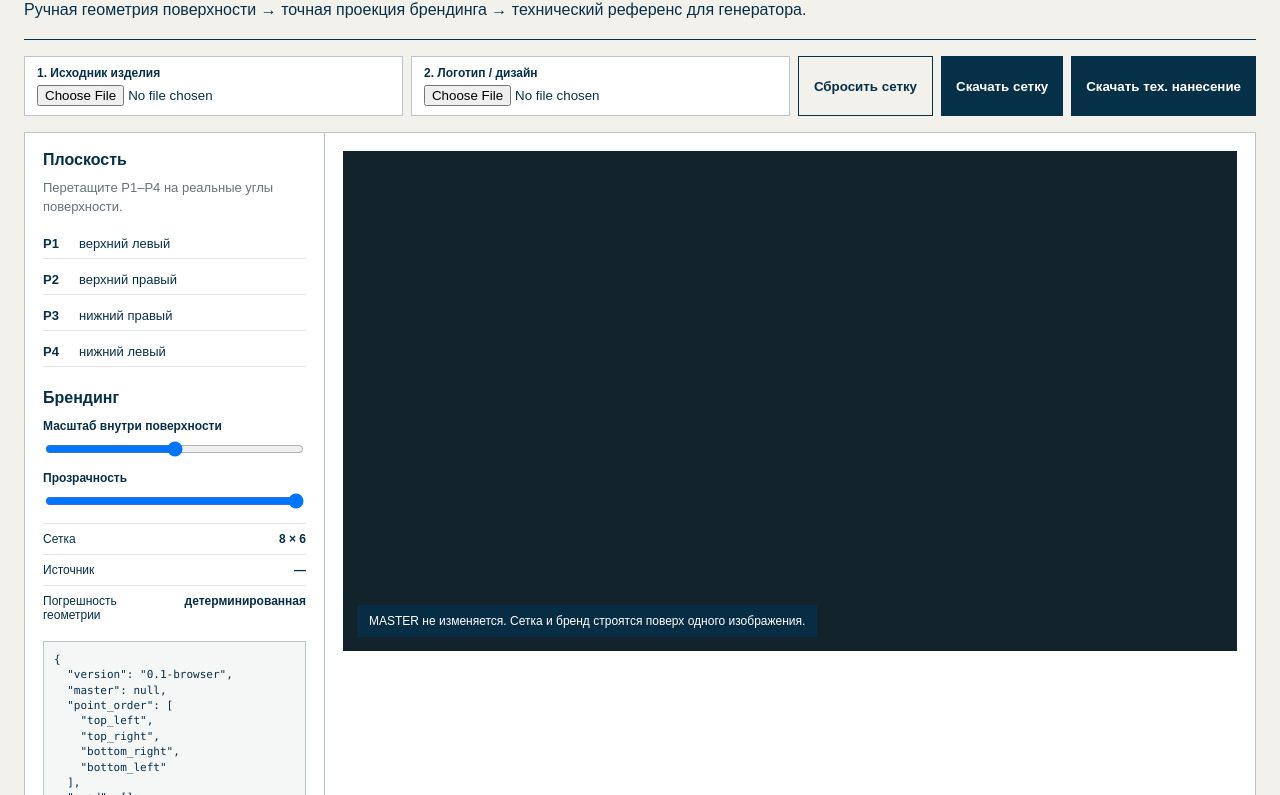
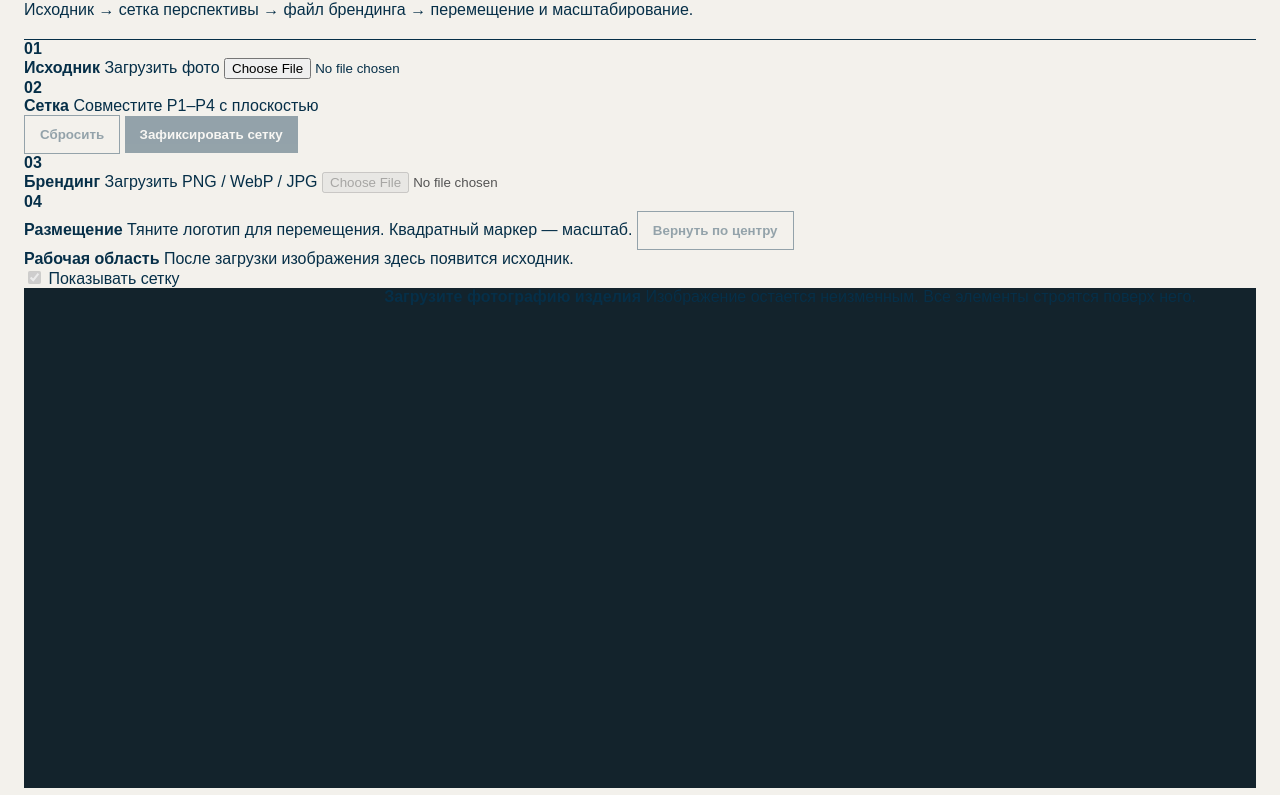
Before and after one commit to Kontrakevich/MarinsFasad, a plain HTML site: page brand-apply-studio/index.html in a window 1280 px wide. Shown: the part 111-906 px from the top of the page. Drawn offline with Linux system fonts and the light colour scheme.

Commit message:
Simplify Brand Apply Studio to four-step manual editor

```diff
--- a/brand-apply-studio/index.html
+++ b/brand-apply-studio/index.html
@@ -3,96 +3,87 @@
 <head>
   <meta charset="utf-8">
   <meta name="viewport" content="width=device-width,initial-scale=1">
-  <title>Brand Apply Studio — Perspective Lock</title>
-  <link rel="stylesheet" href="./styles.css?v=0.1.0">
+  <title>Brand Apply Studio — ручное нанесение бренда</title>
+  <link rel="stylesheet" href="./styles.css?v=0.2.0">
 </head>
 <body>
 <main>
   <header>
     <div>
-      <small>BRAND APPLY STUDIO · MVP 0.1</small>
-      <h1>Perspective Lock</h1>
-      <p>Ручная геометрия поверхности → точная проекция брендинга → технический референс для генератора.</p>
+      <small>BRAND APPLY STUDIO · MVP 0.2</small>
+      <h1>Ручное нанесение бренда</h1>
+      <p>Исходник → сетка перспективы → файл брендинга → перемещение и масштабирование.</p>
     </div>
-    <div id="status" class="status">Ожидание исходника</div>
+    <div id="status" class="status">1. Загрузите исходник</div>
   </header>
 
-  <section class="toolbar">
-    <label class="upload">
-      <span>1. Исходник изделия</span>
-      <input id="sourceFile" type="file" accept="image/*">
-    </label>
-    <label class="upload">
-      <span>2. Логотип / дизайн</span>
-      <input id="designFile" type="file" accept="image/png,image/webp,image/jpeg">
-    </label>
-    <button id="resetGrid" class="ghost">Сбросить сетку</button>
-    <button id="exportGuide">Скачать сетку</button>
-    <button id="exportComposite">Скачать тех. нанесение</button>
+  <section class="steps">
+    <div class="step active" id="step1">
+      <b>01</b>
+      <div>
+        <strong>Исходник</strong>
+        <label class="file-button">
+          Загрузить фото
+          <input id="sourceFile" type="file" accept="image/*">
+        </label>
+      </div>
+    </div>
+
+    <div class="step" id="step2">
+      <b>02</b>
+      <div>
+        <strong>Сетка</strong>
+        <span>Совместите P1–P4 с плоскостью</span>
+        <div class="step-actions">
+          <button id="resetGrid" class="ghost" disabled>Сбросить</button>
+          <button id="lockGrid" disabled>Зафиксировать сетку</button>
+        </div>
+      </div>
+    </div>
+
+    <div class="step" id="step3">
+      <b>03</b>
+      <div>
+        <strong>Брендинг</strong>
+        <label class="file-button disabled" id="designLabel">
+          Загрузить PNG / WebP / JPG
+          <input id="designFile" type="file" accept="image/png,image/webp,image/jpeg" disabled>
+        </label>
+      </div>
+    </div>
+
+    <div class="step" id="step4">
+      <b>04</b>
+      <div>
+        <strong>Размещение</strong>
+        <span>Тяните логотип для перемещения. Квадратный маркер — масштаб.</span>
+        <button id="resetBrand" class="ghost" disabled>Вернуть по центру</button>
+      </div>
+    </div>
   </section>
 
-  <section class="workspace">
-    <aside>
-      <h2>Плоскость</h2>
-      <p class="muted">Перетащите P1–P4 на реальные углы поверхности.</p>
+  <section class="editor">
+    <div class="editor-head">
+      <div>
+        <strong id="editorTitle">Рабочая область</strong>
+        <span id="editorHint">После загрузки изображения здесь появится исходник.</span>
+      </div>
+      <label class="grid-toggle">
+        <input id="showGrid" type="checkbox" checked disabled>
+        Показывать сетку
+      </label>
+    </div>
 
-      <div class="point-list">
-        <div><b>P1</b><span>верхний левый</span></div>
-        <div><b>P2</b><span>верхний правый</span></div>
-        <div><b>P3</b><span>нижний правый</span></div>
-        <div><b>P4</b><span>нижний левый</span></div>
+    <div id="canvasWrap" class="canvas-wrap empty">
+      <canvas id="canvas"></canvas>
+      <div id="emptyState">
+        <strong>Загрузите фотографию изделия</strong>
+        <span>Изображение остается неизменным. Все элементы строятся поверх него.</span>
       </div>
-
-      <h2>Брендинг</h2>
-      <label>Масштаб внутри поверхности
-        <input id="brandScale" type="range" min="10" max="100" value="55">
-      </label>
-      <label>Прозрачность
-        <input id="brandOpacity" type="range" min="10" max="100" value="100">
-      </label>
-
-      <div class="metric">
-        <span>Сетка</span><strong>8 × 6</strong>
-      </div>
-      <div class="metric">
-        <span>Источник</span><strong id="sourceSize">—</strong>
-      </div>
-      <div class="metric">
-        <span>Погрешность геометрии</span><strong>детерминированная</strong>
-      </div>
-
-      <pre id="sceneJson">{}</pre>
-    </aside>
-
-    <article>
-      <div id="canvasWrap" class="canvas-wrap">
-        <div id="stage" class="stage">
-          <canvas id="canvas"></canvas>
-        </div>
-        <div class="hint">MASTER не изменяется. Сетка и бренд строятся поверх одного изображения.</div>
-      </div>
-    </article>
-  </section>
-
-  <section class="outputs">
-    <figure>
-      <figcaption>MASTER</figcaption>
-      <canvas id="masterPreview"></canvas>
-    </figure>
-    <figure>
-      <figcaption>GUIDE</figcaption>
-      <canvas id="guidePreview"></canvas>
-    </figure>
-    <figure>
-      <figcaption>BRAND PREVIEW</figcaption>
-      <canvas id="brandPreview"></canvas>
-    </figure>
-    <figure>
-      <figcaption>DESIGN MASK</figcaption>
-      <canvas id="maskPreview"></canvas>
-    </figure>
+    </div>
   </section>
 </main>
-<script src="./app.js?v=0.1.0"></script>
+
+<script src="./app.js?v=0.2.0"></script>
 </body>
 </html>
```
